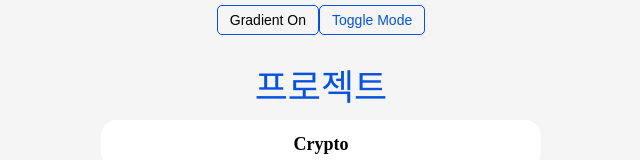
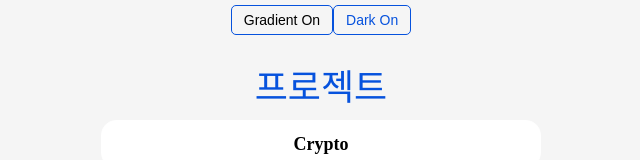
Before and after one commit to redonearth/react-master-class, a React (Create React App) app: page / in a window 1280 px wide. Shown: the top 160 px of the page, without its empty margins (319-959 px from the left). Built offline with nearby package versions, Linux system fonts and the light colour scheme.

Commit message:
토글 버튼 문구 수정

```diff
--- a/src/App.tsx
+++ b/src/App.tsx
@@ -137,7 +137,7 @@ function App() {
             </ToggleGradientBtn>
             {!gradientAtom && (
               <ToggleDarkBtn onClick={toggleDarkAtom}>
-                Toggle Mode
+                Dark {!isDark ? 'On' : 'Off'}
               </ToggleDarkBtn>
             )}
           </BtnGroup>
```
